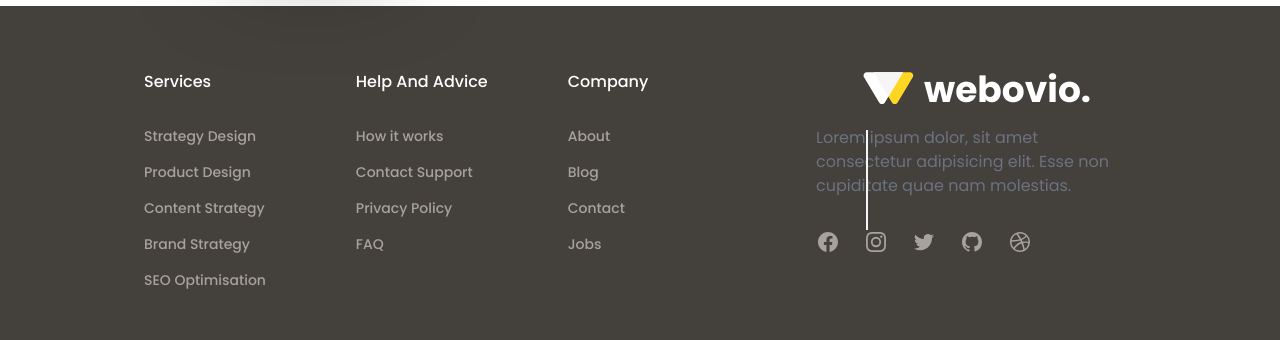
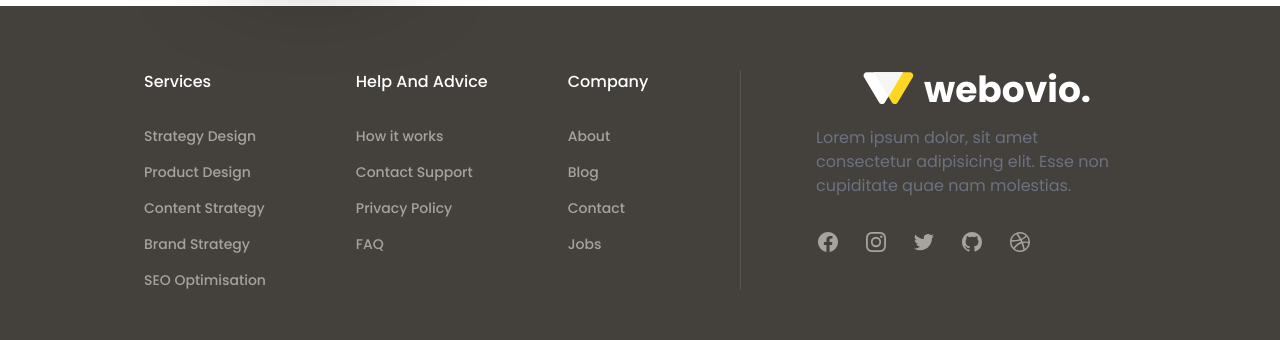
Before and after one commit to rashedsabbir/Figma-to-React-HTML-Practice, a React (Vite) app in the folder React/Webovio/: page / in a window 1280 px wide. Shown: the part 3966-4306 px from the top of the page. Built offline with nearby package versions, Linux system fonts and the light colour scheme.

Commit message:
footer divider added to webovio

```diff
--- a/React/Webovio/src/components/shared/Footer/Footer.jsx
+++ b/React/Webovio/src/components/shared/Footer/Footer.jsx
@@ -5,7 +5,7 @@ const Footer = () => {
     <footer className="bg-stone-700 text-white px-28">
       <div className="mx-auto max-w-screen-xl space-y-8 px-4 py-16 sm:px-6 lg:space-y-16 lg:px-8">
         <div className="flex flex-row justify-between">
-          <div className="grid grid-cols-1 gap-20 sm:grid-cols-2  lg:grid-cols-3">
+          <div className="grid grid-cols-1 gap-20 pr-10 sm:grid-cols-2 border-r border-stone-600 border-slim lg:grid-cols-3">
             <div>
               <p className="font-medium text-white">Services</p>
 
@@ -152,7 +152,8 @@ const Footer = () => {
               </ul>
             </div>
           </div>
-          <div className="border-t-2 border-gray-100 flex rotate-90  w-[100px]"></div>
+          {/* <div className="border-t-2 border-gray-100 flex rotate-90  w-[100px]"></div> */}
+          {/* <div className="divide-x-2 divide-solid divide-black">h</div> */}
           <div>
             <div className="flex flex-row justify-center items-center ">
               <svg
```
